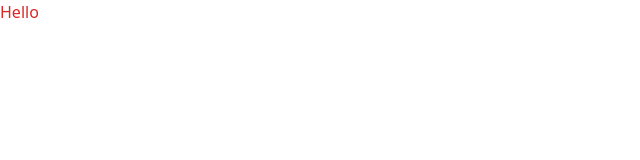
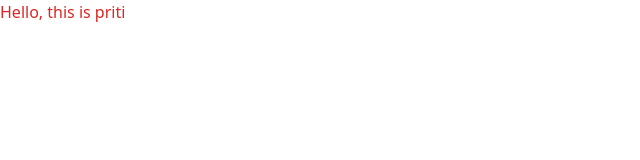
Before and after one commit to pritigupta118/job-portal, a React (Vite) app in the folder client/: page / in a window 1280 px wide. Shown: the top 160 px of the page, without its empty margins (0-640 px from the left). Built offline with nearby package versions, Linux system fonts and the light colour scheme.

Commit message:
update greeting message in App component

```diff
--- a/client/src/App.tsx
+++ b/client/src/App.tsx
@@ -3,7 +3,7 @@
 function App() {
 
   return (
- <div className="text-red-600">Hello</div>
+ <div className="text-red-600">Hello, this is priti </div>
   )
 }
 
```
